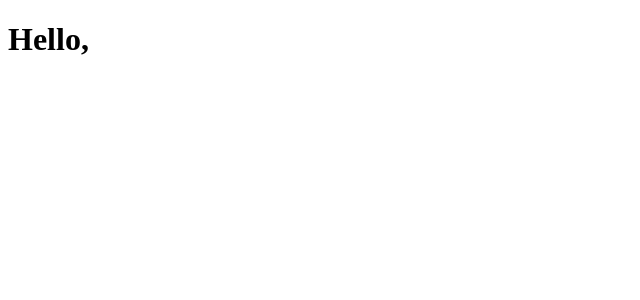
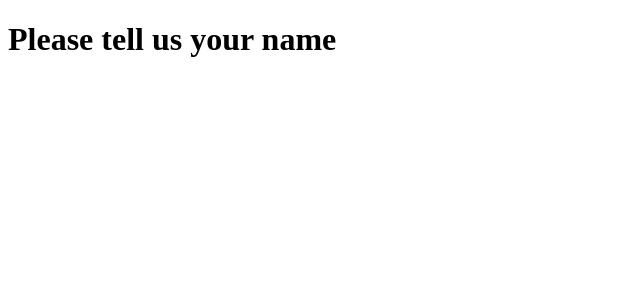
Before and after one commit to yedhukrishnan/react-workshop-app, a Next.js app: page /greet in a window 1280 px wide. Shown: the top 300 px of the page, without its empty margins (0-640 px from the left). Built offline with nearby package versions, Linux system fonts and the light colour scheme.

Commit message:
Show a message if the name is absent

```diff
--- a/pages/greet/index.js
+++ b/pages/greet/index.js
@@ -1,9 +1,14 @@
-import { useRouter } from 'next/router';
+import { useRouter } from "next/router";
 
 export default function FirstPost() {
   const router = useRouter();
   const { query } = router;
 
+  const name = query.name;
 
-  return <h1>Hello, {query.name}</h1>;
+  if (name) {
+    return <h1>Hello, {name}</h1>;
+  } else {
+    return <h1>Please tell us your name</h1>;
+  }
 }
```
